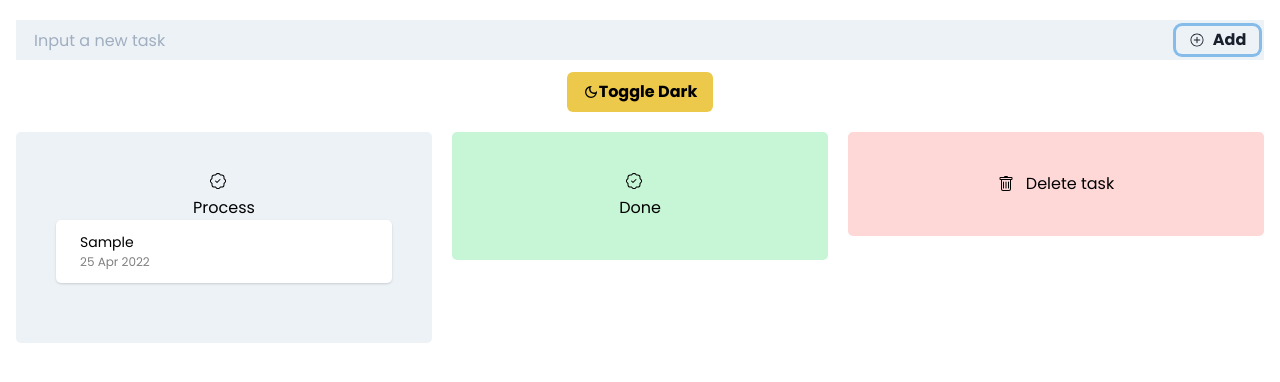
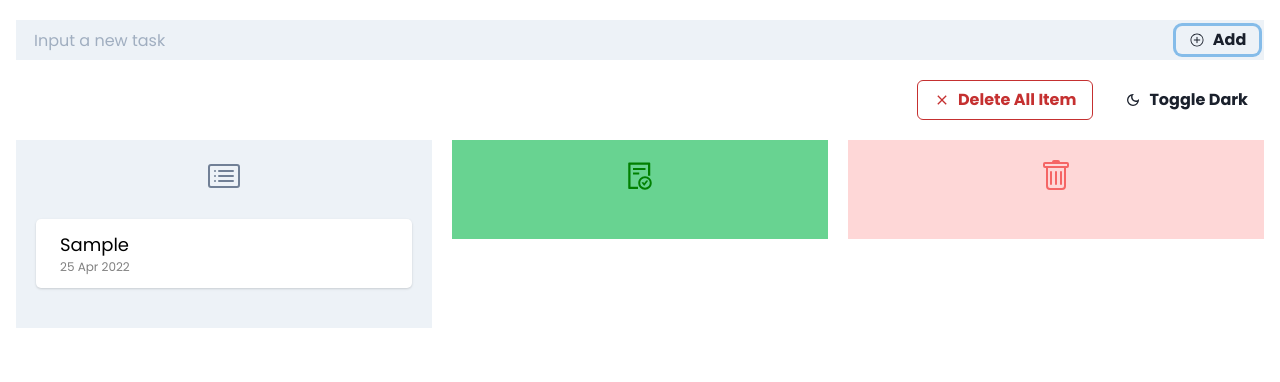
Before and after one commit to vhuy257/nextjs-mongodb, a Next.js app: page / in a window 1280 px wide. Both pictures are taken after typing "Sample" into the empty fields and a click on the button "Add". Shown: the top 382 px of the page. Built offline with nearby package versions, Linux system fonts and the light colour scheme; no server answers; the database is empty.

Commit message:
Add drag and drog item

```diff
--- a/components/tasks/InsertTask.js
+++ b/components/tasks/InsertTask.js
@@ -9,9 +9,9 @@ import {
     deleteAllTaskAction
 } from '../../store/actions';
 import { AppContext } from '../../pages';
-import { Button, Input, InputGroup, InputRightElement, Box, useDisclosure, useColorMode  } from '@chakra-ui/react';
+import { Button, Input, InputGroup, InputRightElement, Box, useDisclosure, useColorMode, Stack  } from '@chakra-ui/react';
 import { IoIosAddCircleOutline } from "react-icons/io";
-import { MdClear, MdOutlineDarkMode, MdLightbulbOutline } from 'react-icons/md';
+import { MdOutlineDarkMode, MdLightbulbOutline, MdClear } from 'react-icons/md';
 import AlertDialog from '../AlertDialog/AlertDialog';
 import styles from './task.module.css';
 
@@ -61,12 +61,23 @@ const InsertTask = () => {
                     </InputRightElement>
                 </InputGroup>
             </Box>
-            <Button
-                mt="3"
-                colorScheme={'yellow'}
-                onClick={toggleColorMode}>
-                {colorMode === 'light' ? <MdOutlineDarkMode/> : <MdLightbulbOutline/>} Toggle {colorMode === 'light' ? 'Dark ' : 'Light '}
-            </Button>
+            <Stack direction='row' spacing={4} align='right' mt="5" justify='flex-end'>
+                <Button
+                    colorScheme={'red'}
+                    variant='outline'
+                    size='md'
+                    leftIcon={<MdClear/>}
+                    onClick={onOpen}>
+                    Delete All Item
+                </Button>
+                <Button
+                    colorScheme={'yellow'}
+                    variant='filled'
+                    leftIcon={colorMode === 'light' ? <MdOutlineDarkMode/> : <MdLightbulbOutline/>}
+                    onClick={toggleColorMode}>
+                    Toggle {colorMode === 'light' ? 'Dark ' : 'Light '}
+                </Button>
+            </Stack>
             <AlertDialog
                 onClose={onClose}
                 isOpen={isOpen}
--- a/components/tasks/ItemTask.js
+++ b/components/tasks/ItemTask.js
@@ -1,20 +1,19 @@
-import React, { useContext } from 'react';
-import { Checkbox, IconButton, Text, ListItem, Box } from '@chakra-ui/react'
-import { motion } from 'framer-motion';
+import React from 'react';
+import { Text, ListItem, Box } from '@chakra-ui/react'
 import styles from './task.module.css';
 import Moment from 'react-moment';
 
-const ItemTask = ({item, onOpen}) => {
+const ItemTask = ({item}) => {
 
     return (
         <ListItem
             boxShadow='base'
-            bg="white"
+            bg={`${item.isComplete ? 'green.100' : 'white'}`}
             p={[2,3]}
             borderRadius={5}
             className={`${styles.taskItem} item--${item._id}`}>
             <Box className="item__left">
-                    <Text fontSize='sm' color='black' align='left' ml="3" htmlFor={`checkbox__${item._id}`}>
+                    <Text fontSize='lg' color='black' align='left' ml="3" htmlFor={`checkbox__${item._id}`}>
                         {item.summary}
                     </Text>
                     <Text fontSize='xs' ml="3" color='gray' align='left' isTruncated>
--- a/components/tasks/ListTask.js
+++ b/components/tasks/ListTask.js
@@ -1,33 +1,15 @@
-import React, { useContext } from 'react';
-import { List, useDisclosure } from '@chakra-ui/react'
+import React from 'react';
+import { List } from '@chakra-ui/react'
 import ItemTask from './ItemTask';
-import AlertDialog from '../AlertDialog/AlertDialog';
-import { AppContext } from '../../pages';
-import {
-    deleteTaskAction,
-} from '../../store/actions';
-import {
-    DeleteTaskService,
-} from '../../services/TaskService';
-import { Droppable, Draggable } from "react-beautiful-dnd";
+import { Draggable } from "react-beautiful-dnd";
 
 const getItemStyle = (isDragging, draggableStyle) => ({
     // some basic styles to make the items look a bit nicer
     userSelect: "none",
-    //padding: grid * 2,
-    //margin: `0 0 ${grid}px 0`,
-
-    // change background colour if dragging
-    //background: isDragging ? "lightgreen" : "grey",
-
-    // styles we need to apply on draggables
     ...draggableStyle
 });
 
-const ListTask = ({tasks, conditionFilter, selectedItemId}) => {
-    const { onOpen, isOpen, onClose } = useDisclosure();
-    const { dispatch } = useContext(AppContext);
-
+const ListTask = ({tasks, conditionFilter,}) => {
     // a little function to help us with reordering the result
     const reorder = (list, startIndex, endIndex) => {
         const result = Array.from(list);
@@ -35,12 +17,6 @@ const ListTask = ({tasks, conditionFilter, selectedItemId}) => {
         result.splice(endIndex, 0, removed);
 
         return result;
-    }
-
-    const deleteTask = async() => {
-        await DeleteTaskService(selectedItemId);
-        dispatch(deleteTaskAction(selectedItemId));
-        onClose();
     }
 
     return (
@@ -58,18 +34,12 @@ const ListTask = ({tasks, conditionFilter, selectedItemId}) => {
                                 provided.draggableProps.style
                                 )}
                             >
-                                <ItemTask key={key} onOpen={onOpen} item={item}/>
+                                <ItemTask key={key} item={item}/>
                             </div>
                         )}
                     </Draggable>
                 ))}
             </List>
-            <AlertDialog
-                onClose={onClose}
-                isOpen={isOpen}
-                onAction={deleteTask}
-                dialogBody='Are you sure you want to delete this item?'
-                dialogHeader='Delete tasks'/>
         </>
     )
 }
--- a/components/tasks/TaskDragDropWrapper.js
+++ b/components/tasks/TaskDragDropWrapper.js
@@ -1,33 +1,44 @@
 import React, { useContext } from 'react';
-import { Flex, Box, Square, Icon, Text } from '@chakra-ui/react'
+import { Flex, Box, Icon, useDisclosure } from '@chakra-ui/react'
 import ListTask from './ListTask';
-import { BsPatchCheck, BsTrash } from 'react-icons/bs';
 import { DragDropContext, Droppable } from 'react-beautiful-dnd';
 import {
     updateTaskAction,
-    setTaskIdAction
+    setTaskIdAction,
+    deleteTaskAction
 } from '../../store/actions';
 import {
-    UpdateTaskStatusService
+    UpdateTaskStatusService,
+    DeleteTaskService
 } from '../../services/TaskService';
+import { AiOutlineFileDone } from 'react-icons/ai';
+import { BsTrash, BsCardList } from 'react-icons/bs';
 import { AppContext } from '../../pages';
+import AlertDialog from '../AlertDialog/AlertDialog';
 
 const getListStyle = isDraggingOver => ({
     width: '100%'
 });
 
-const TaskDragDrop = ({tasks, condition, selectedItemId}) => {
+const TaskDragDrop = ({tasks, selectedItemId}) => {
+    const { onOpen, isOpen, onClose } = useDisclosure();
     const { dispatch } = useContext(AppContext);
 
-    const updateStatus = async(taskId) => {
-        const task = {_id: taskId, isComplete: true}
-        await UpdateTaskStatusService(taskId, true);
+    const updateStatus = async(taskId, checked) => {
+        const task = {_id: taskId, isComplete: checked}
+        await UpdateTaskStatusService(taskId, checked);
         dispatch(updateTaskAction(task))
     }
 
-    const showModal = (e, taskId) => {
+    const showModal = (taskId) => {
         onOpen();
         dispatch(setTaskIdAction(taskId))
+    }
+
+    const deleteTask = async() => {
+        await DeleteTaskService(selectedItemId);
+        dispatch(deleteTaskAction(selectedItemId));
+        onClose();
     }
 
     const onDragEnd = (result) => {
@@ -35,14 +46,28 @@ const TaskDragDrop = ({tasks, condition, selectedItemId}) => {
         if (!result.destination) {
           return;
         }
-        if(result.destination.droppableId === 'droppable-1') {
-            updateStatus(result.draggableId)
+
+        if(result.destination) {
+            switch(result.destination.droppableId) {
+                case 'droppable-1':
+                    updateStatus(result.draggableId, true);
+                    break;
+                case 'droppable-0':
+                    updateStatus(result.draggableId, false);
+                    break;
+                case 'droppable-2':
+                    showModal(result.draggableId);
+                    break;
+                default:
+                    break;
+            }
         }
     }
 
     return (
+        <>
         <DragDropContext onDragEnd={onDragEnd}>
-                    <Flex mt="5">
+                    <Flex mt="5" align="flex-start" justify="stretch">
                         <Droppable droppableId="droppable-0">
                             {(provided, snapshot) => (
                                 <div
@@ -50,8 +75,8 @@ const TaskDragDrop = ({tasks, condition, selectedItemId}) => {
                                 ref={provided.innerRef}
                                 style={getListStyle(snapshot.isDraggingOver)}
                                 >
-                                <Box bg="gray.100" borderRadius={5} padding="10" flex='1'>
-                                    <Icon color="black" as={BsPatchCheck} mr="3" /> <Text color="black"> Process </Text>
+                                <Box bg="gray.100" padding="5">
+                                    <Icon w={8} h={8} color="gray.500" as={BsCardList} mb="5"/>
                                     <ListTask  tasks={tasks} conditionFilter={false} selectedItemId={selectedItemId} />
                                 </Box>
                                 {provided.placeholder}
@@ -65,8 +90,8 @@ const TaskDragDrop = ({tasks, condition, selectedItemId}) => {
                                 ref={provided.innerRef}
                                 style={getListStyle(snapshot.isDraggingOver)}
                                 >
-                                <Box mt="0" mx="5" bg="green.100" borderRadius={5} padding="10" flex='1'>
-                                    <Icon color="black" as={BsPatchCheck} mr="3" /> <Text color="black"> Done </Text>
+                                <Box mt="0" mx="5" bg="green.300" padding="5">
+                                    <Icon w={8} h={8} color="green" as={AiOutlineFileDone} mb="5"/>
                                     <ListTask  tasks={tasks} conditionFilter={true} selectedItemId={selectedItemId} />
                                 </Box>
                                 {provided.placeholder}
@@ -80,15 +105,22 @@ const TaskDragDrop = ({tasks, condition, selectedItemId}) => {
                                 ref={provided.innerRef}
                                 style={getListStyle(snapshot.isDraggingOver)}
                                 >
-                                <Square bg="red.100" borderRadius={5} padding="10" flex='1'>
-                                    <Icon color="black" as={BsTrash} mr="3" /> <Text color="black"> Delete task </Text>
-                                </Square>
+                                <Box mt="0" bg="red.100" padding="5">
+                                    <Icon color="red.400" w={8} h={8} as={BsTrash} mb="5" />
+                                </Box>
                                 {provided.placeholder}
                                 </div>
                         )}
                         </Droppable>
                     </Flex>
         </DragDropContext>
+        <AlertDialog
+        onClose={onClose}
+        isOpen={isOpen}
+        onAction={deleteTask}
+        dialogBody='Are you sure you want to delete this item?'
+        dialogHeader='Delete tasks'/>
+        </>
     )
 }
 
--- a/pages/index.js
+++ b/pages/index.js
@@ -8,25 +8,15 @@ import reducer, { initialState } from '../store/reducer';
 import {
   getAllTasks
 } from '../store/actions';
-import { DragDropContext } from "react-beautiful-dnd";
 import Head from 'next/head';
 export const AppContext = createContext(initialState);
 
 export default function Home({ isConnected }) {
   const [{tasks, condition, selectedItemId}, dispatch] = useReducer(reducer, initialState);
-
   useEffect( async() => {
     const res = await LoadAllTasksService();
     dispatch(getAllTasks(res.data));
   }, [])
-
-  const onDragEnd = (result) => {
-    // dropped outside the list
-    if (!result.destination) {
-      return;
-    }
-    console.log(result);
-  }
 
   return (
         <AppContext.Provider
```
Also changed, not shown: pages/_app.js (line endings or trailing spaces), 1 other file (tests, documents, lock files or other folders).
